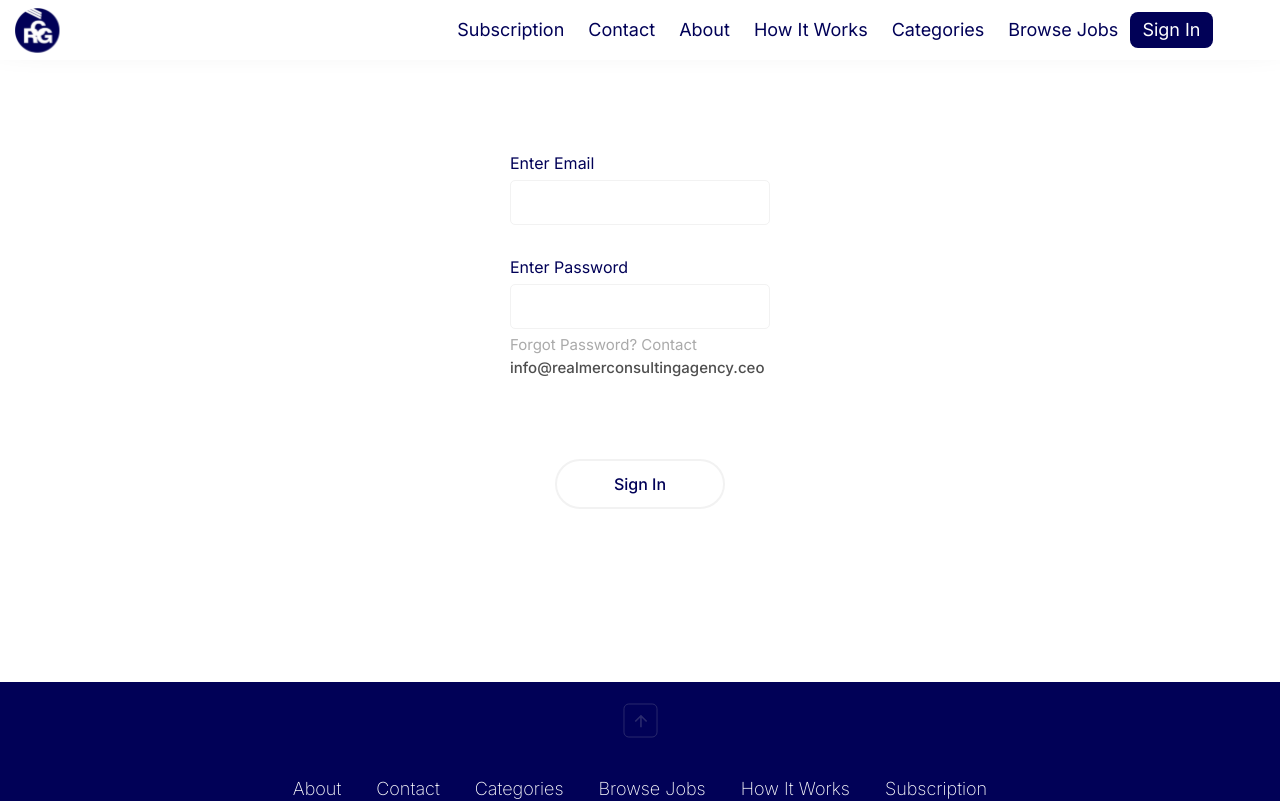
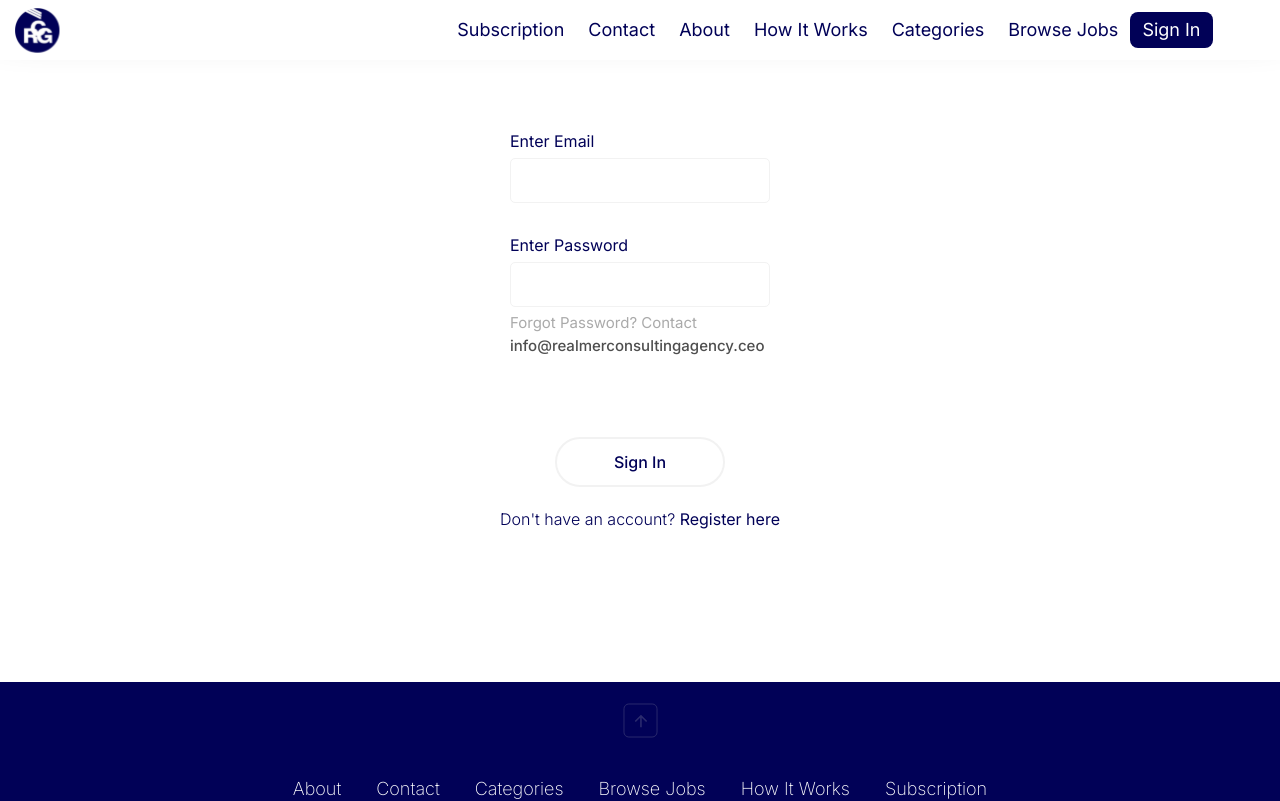
Before and after one commit to starkjoy/Consulting-Agency, a Next.js app: page /home/signpage in a window 1280 px wide. Shown: the top 801 px of the page. Built offline with nearby package versions, Linux system fonts and the light colour scheme; no server answers.

Commit message:
Added a register link to the sign-in page

```diff
--- a/src/app/home/signpage/page.js
+++ b/src/app/home/signpage/page.js
@@ -4,6 +4,7 @@ import "./sign.css";
 import { useState, useEffect } from "react";
 import { signAccount } from "../../../../lib/signAccount";
 import { useRouter } from "next/navigation";
+import Link from "next/link";
 
 export default function SignInPage() {
   const [userEmail, setUserEmail] = useState("");
@@ -103,10 +104,10 @@ export default function SignInPage() {
             <p className="pass-note">Forgot Password? Contact <span className="admin-email">info@realmerconsultingagency.ceo</span></p>
           </div>
         </div>
-
         <div className={ passNote ? "account-passive" : "account-create"}>
           <p onClick={handleSignIn}>Sign In</p>
         </div>
+        <p className="register-note">Don't have an account? <Link href="/home/accountpage" className="register-create">Register here</Link></p>
       </section>
       <section className="account-notice">
         <div className="divider">
--- a/src/app/home/signpage/sign.css
+++ b/src/app/home/signpage/sign.css
@@ -125,6 +125,16 @@
     box-shadow: 0px 0px 10px 2px rgb(156, 156, 156);
 }
 
+.register-note {
+    color:#010157;
+    margin-top: 20px;
+    font-weight: 300;
+}
+
+.register-create {
+    font-weight: 400;
+}
+
 /* Desktop and up */
 @media (min-width: 1024px) {
     .account-form {
--- a/src/app/layout.js
+++ b/src/app/layout.js
@@ -28,7 +28,10 @@ export const metadata = {
     "Kumasi recruitment agency",
     "job placement Ghana",
     "travel and tour agency Ghana",
-    "Realmer Consulting Agency"
+    "Realmer Consulting Agency",
+    "Realmer Consulting",
+    "Realmer Agency",
+    "realmer"
   ],
   openGraph: {
     title: "Realmer Consulting Agency – Global Recruitment & Business Consulting",
```
